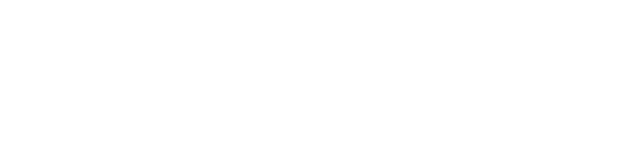
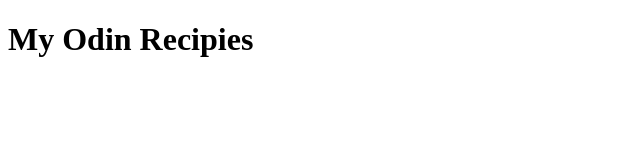
Before and after one commit to kryska44/recipies, a plain HTML site: page index.html in a window 1280 px wide. Shown: the whole page, without its empty margins (0-640 px from the left). Drawn offline with Linux system fonts and the light colour scheme.

Commit message:
Add title and heading to index.html

```diff
--- a/index.html
+++ b/index.html
@@ -2,9 +2,10 @@
 <html lang="eng">
     <head>
         <meta charset="UTF-8">
-        <title></title>
+        <title>My Odin Recipies</title>
     </head>
     <body>
+        <h1>My Odin Recipies</h1>
         <p></p>
     </body>
 </html>
```
